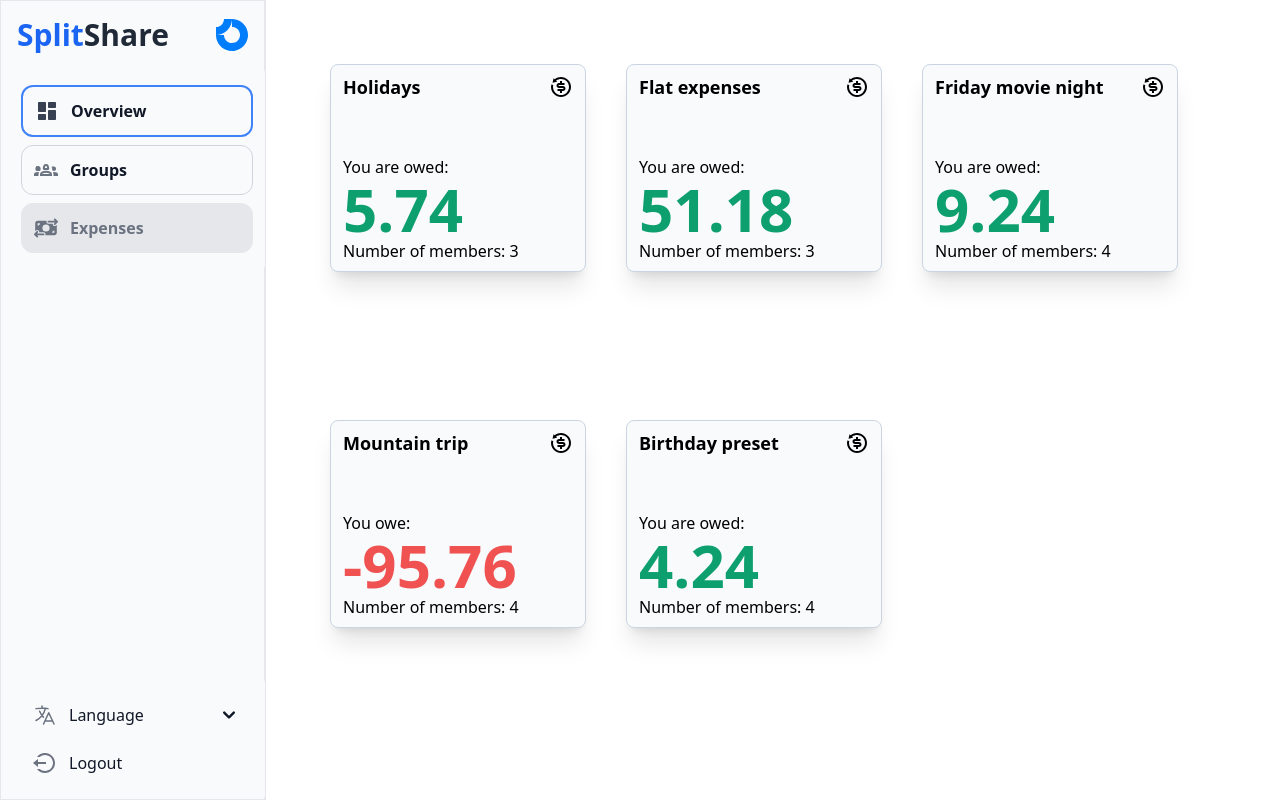
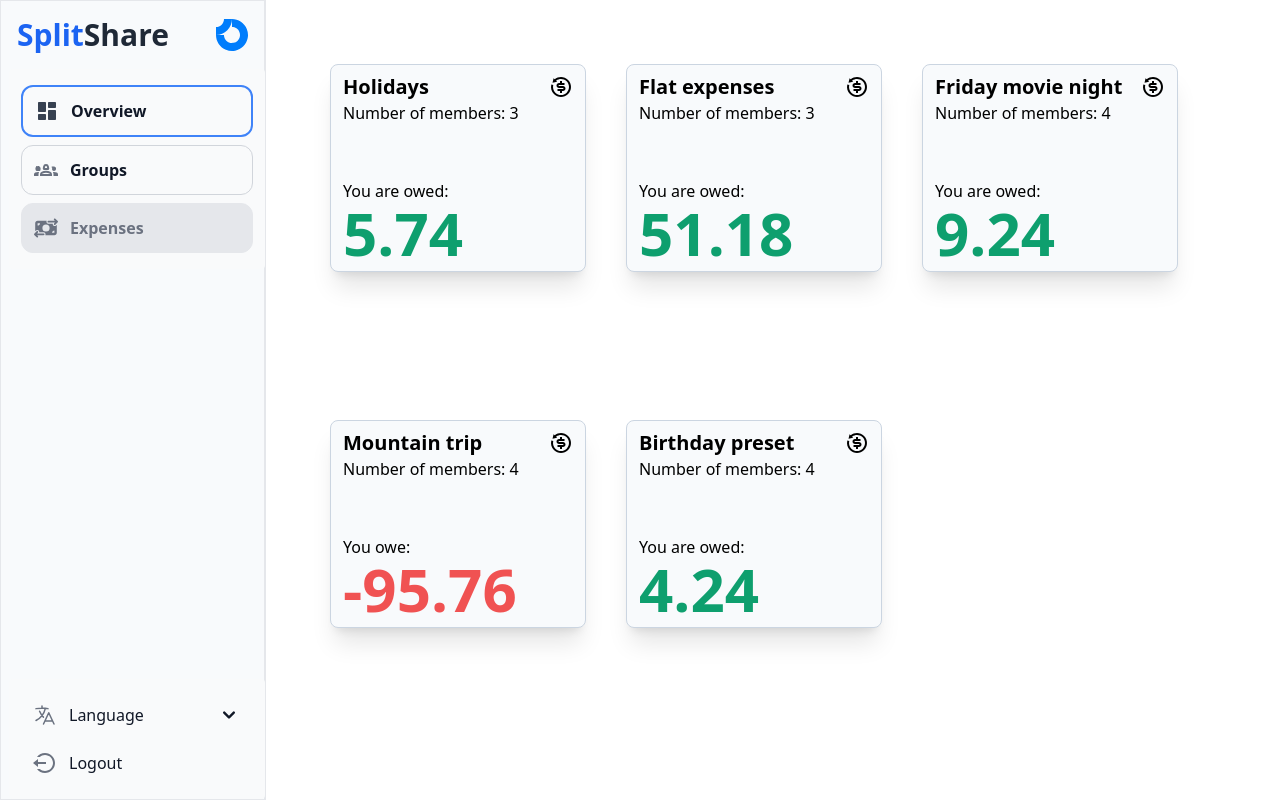
Before and after one commit to karols97/split-share, a React (Vite) app: page /overview in a window 1280 px wide. Built offline with nearby package versions, Linux system fonts and the light colour scheme.

Commit message:
style: adjust GroupBox

```diff
--- a/src/components/GroupBox.tsx
+++ b/src/components/GroupBox.tsx
@@ -17,17 +17,20 @@ export const GroupBox = ({ group }: GroupBoxProps) => {
   const isUserOwed = sum > 0;
 
   return (
-    <div className="flex flex-col h-52 w-64 p-2 px-3 content-between border border-slate-300 rounded-lg bg-slate-50 shadow-xl hover:border-2 hover:border-blue-500 cursor-pointer">
-      <div className="flex flex-row items-center justify-between">
-        <h1 className="text-lg font-semibold">{group.name}</h1>
-        <RiRefund2Line size={24} />
+    <div className="flex flex-col h-52 w-64 p-2 px-3 content-between border border-slate-300 rounded-lg bg-slate-50 shadow-xl  hover:bg-blue-500 hover:bg-opacity-15 active:border-2 active:border-blue-500 cursor-pointer">
+      <div>
+        <div className="flex flex-row items-center justify-between">
+          <h1 className="text-xl font-semibold">{group.name}</h1>
+          <RiRefund2Line size={24} />
+        </div>
+        <p>Number of members: {group.members.length}</p>
       </div>
+
       <div className="grid grid-rows-1 bt h-full items-end">
         <p>{isUserOwed ? "You are owed:" : "You owe:"}</p>
         <p className={`text-6xl ${isUserOwed ? "text-green-500" : "text-red-500"} font-semibold`}>
           {sum}
         </p>
-        <p>Number of members: {group.members.length}</p>
       </div>
     </div>
   );
```
